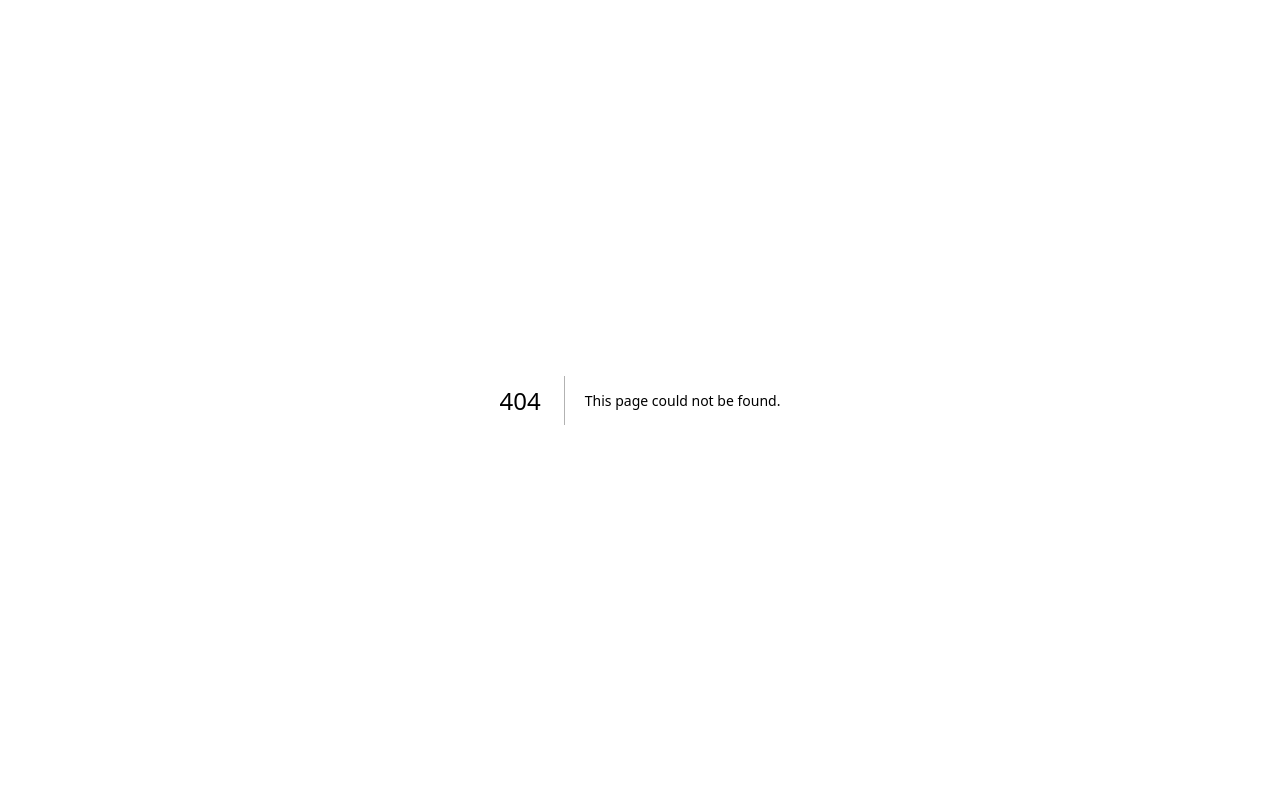
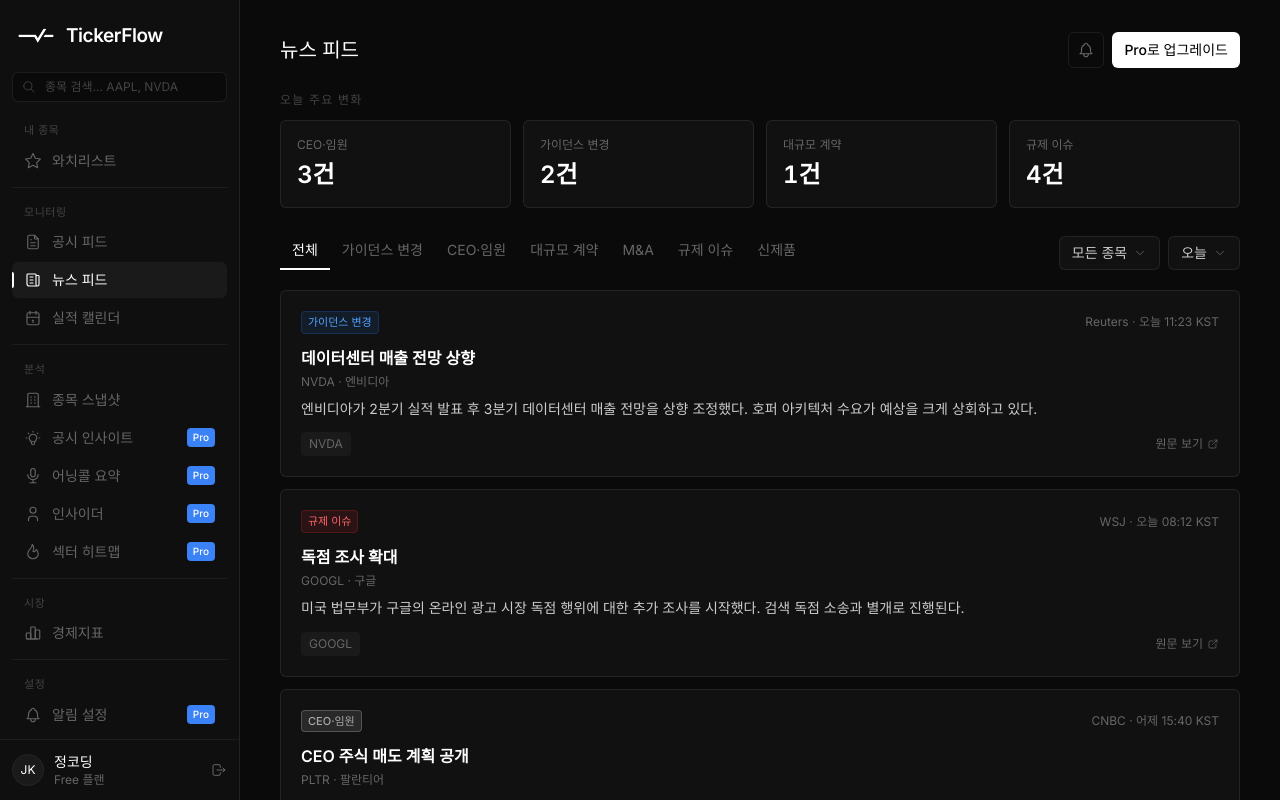
Before and after one commit to nudgefilm/ticker-flow, a Next.js app: page /news in a window 1280 px wide. Before the commit this address had no page. Shown: the top 800 px of the page. Built offline with nearby package versions, Linux system fonts and the light colour scheme.

Commit message:
feat: news feed page

```diff
--- /dev/null
+++ b/src/app/news/layout.tsx
@@ -0,0 +1,11 @@
+import type { ReactNode } from "react";
+import Sidebar from "@/components/dashboard/sidebar";
+
+export default function NewsLayout({ children }: { children: ReactNode }) {
+  return (
+    <div className="min-h-screen bg-[#0a0a0a]">
+      <Sidebar />
+      <main className="ml-60 min-h-screen px-10 py-8">{children}</main>
+    </div>
+  );
+}
--- /dev/null
+++ b/src/app/news/page.tsx
@@ -0,0 +1,115 @@
+import DashboardHeader from "@/components/dashboard/dashboard-header";
+import NewsTodaySummary from "@/components/dashboard/news-today-summary";
+import NewsFilterBar from "@/components/dashboard/news-filter-bar";
+import NewsFeedCard, { type NewsItem } from "@/components/dashboard/news-feed-card";
+import FeedPagination from "@/components/dashboard/feed-pagination";
+
+const NEWS: NewsItem[] = [
+  {
+    category: "가이던스 변경",
+    event: "데이터센터 매출 전망 상향",
+    company: "NVDA · 엔비디아",
+    source: "Reuters",
+    time: "오늘 11:23 KST",
+    summary:
+      "엔비디아가 2분기 실적 발표 후 3분기 데이터센터 매출 전망을 상향 조정했다. 호퍼 아키텍처 수요가 예상을 크게 상회하고 있다.",
+    tag: "NVDA",
+  },
+  {
+    category: "규제 이슈",
+    event: "독점 조사 확대",
+    company: "GOOGL · 구글",
+    source: "WSJ",
+    time: "오늘 08:12 KST",
+    summary:
+      "미국 법무부가 구글의 온라인 광고 시장 독점 행위에 대한 추가 조사를 시작했다. 검색 독점 소송과 별개로 진행된다.",
+    tag: "GOOGL",
+  },
+  {
+    category: "CEO·임원",
+    event: "CEO 주식 매도 계획 공개",
+    company: "PLTR · 팔란티어",
+    source: "CNBC",
+    time: "어제 15:40 KST",
+    summary:
+      "팔란티어의 알렉스 카프 CEO가 향후 12개월간 보유 주식의 일부를 단계적으로 매도할 계획을 밝혔다.",
+    tag: "PLTR",
+  },
+  {
+    category: "가이던스 변경",
+    event: "실적 전망 하향 조정",
+    company: "TSLA · 테슬라",
+    source: "Bloomberg",
+    time: "어제 13:20 KST",
+    summary:
+      "테슬라가 사이버트럭 생산 차질로 인해 연간 차량 인도 목표를 하향 조정했다. 중국 시장 점유율 하락도 영향을 미쳤다.",
+    tag: "TSLA",
+  },
+  {
+    category: "대규모 계약",
+    event: "대규모 클라우드 공급 계약 체결",
+    company: "MSFT · 마이크로소프트",
+    source: "FT",
+    time: "어제 09:05 KST",
+    summary:
+      "마이크로소프트가 미국 정부 기관과 대규모 클라우드 서비스 공급 계약을 체결했다. 계약 규모는 수십억 달러에 달하는 것으로 전해졌다.",
+    tag: "MSFT",
+  },
+  {
+    category: "CEO·임원",
+    event: "신규 CEO 선임",
+    company: "INTC · 인텔",
+    source: "Reuters",
+    time: "2일 전 22:30 KST",
+    summary:
+      "인텔이 새로운 CEO를 선임했다. 신임 CEO는 반도체 제조 경쟁력 회복과 파운드리 사업 확대를 최우선 과제로 밝혔다.",
+    tag: "INTC",
+  },
+  {
+    category: "신제품",
+    event: "신규 이미지 센서 탑재 발표",
+    company: "AAPL · 애플",
+    source: "TechCrunch",
+    time: "2일 전 18:45 KST",
+    summary:
+      "애플이 차기 iPhone에 소니의 최신 이미지 센서를 탑재할 계획인 것으로 알려졌다. 촬영 성능이 대폭 개선될 전망이다.",
+    tag: "AAPL",
+  },
+  {
+    category: "규제 이슈",
+    event: "반독점 합의금 부과",
+    company: "META · 메타",
+    source: "WSJ",
+    time: "3일 전 07:15 KST",
+    summary:
+      "유럽연합이 메타에 반독점법 위반으로 대규모 합의금을 부과했다. 플랫폼 간 데이터 공유 관행이 문제가 됐다.",
+    tag: "META",
+  },
+];
+
+export default function NewsPage() {
+  return (
+    <div className="flex h-full flex-col">
+      <DashboardHeader title="뉴스 피드" />
+      <div className="mt-6">
+        <NewsTodaySummary />
+      </div>
+      <div className="mt-6">
+        <NewsFilterBar />
+      </div>
+      <div className="mt-5 flex flex-col gap-3">
+        {NEWS.map((news, i) => (
+          <NewsFeedCard key={i} news={news} />
+        ))}
+      </div>
+      <div className="mt-6">
+        <FeedPagination lastPage={8} />
+      </div>
+      <footer className="mt-8 border-t border-white/[0.06] py-4 text-center text-xs text-[#444444]">
+        <p>본 서비스는 공개된 정보를 기반으로 기업 활동과 시장 흐름을 정리한 참고용 도구입니다.</p>
+        <p>특정 종목에 대한 투자 권유 또는 투자 자문을 제공하지 않습니다.</p>
+        <p>투자 판단과 결과에 대한 책임은 이용자 본인에게 있습니다.</p>
+      </footer>
+    </div>
+  );
+}
--- a/src/components/dashboard/feed-pagination.tsx
+++ b/src/components/dashboard/feed-pagination.tsx
@@ -3,26 +3,29 @@
 import { useState } from "react";
 import { cn } from "@/lib/utils";
 
-const PAGES = [1, 2, 3, "…", 12] as const;
-type Page = (typeof PAGES)[number];
+type Page = number | "…";
 
-export default function FeedPagination() {
+function buildPages(last: number): Page[] {
+  if (last <= 5) return Array.from({ length: last }, (_, i) => i + 1);
+  return [1, 2, 3, "…", last];
+}
+
+export default function FeedPagination({ lastPage = 12 }: { lastPage?: number }) {
   const [current, setCurrent] = useState(1);
+  const pages = buildPages(lastPage);
 
   return (
     <div className="flex items-center justify-center gap-1">
-      {/* 이전 */}
       <button
         type="button"
-        onClick={() => setCurrent((p) => Math.max(1, Number(p) - 1))}
+        onClick={() => setCurrent((p) => Math.max(1, p - 1))}
         disabled={current === 1}
         className="rounded-[6px] px-3 py-1.5 text-sm text-[#666666] transition-colors hover:bg-[#1a1a1a] hover:text-[#cccccc] disabled:pointer-events-none disabled:opacity-30"
       >
         이전
       </button>
 
-      {/* 페이지 번호 */}
-      {PAGES.map((page, i) =>
+      {pages.map((page, i) =>
         page === "…" ? (
           <span key={`ellipsis-${i}`} className="px-2 text-sm text-[#444444]">
             …
@@ -44,11 +47,10 @@ export default function FeedPagination() {
         )
       )}
 
-      {/* 다음 */}
       <button
         type="button"
-        onClick={() => setCurrent((p) => Math.min(12, Number(p) + 1))}
-        disabled={current === 12}
+        onClick={() => setCurrent((p) => Math.min(lastPage, p + 1))}
+        disabled={current === lastPage}
         className="rounded-[6px] px-3 py-1.5 text-sm text-[#666666] transition-colors hover:bg-[#1a1a1a] hover:text-[#cccccc] disabled:pointer-events-none disabled:opacity-30"
       >
         다음
--- /dev/null
+++ b/src/components/dashboard/news-feed-card.tsx
@@ -0,0 +1,77 @@
+import { IconExternalLink } from "@tabler/icons-react";
+import { cn } from "@/lib/utils";
+
+export type NewsCategory =
+  | "가이던스 변경"
+  | "CEO·임원"
+  | "대규모 계약"
+  | "M&A"
+  | "규제 이슈"
+  | "신제품";
+
+const CATEGORY_STYLES: Record<NewsCategory, string> = {
+  "가이던스 변경": "bg-blue-500/10 text-blue-400 border-blue-500/20",
+  "CEO·임원": "bg-white/10 text-white/60 border-white/20",
+  "대규모 계약": "bg-green-500/10 text-green-400 border-green-500/20",
+  "M&A": "bg-amber-500/10 text-amber-400 border-amber-500/20",
+  "규제 이슈": "bg-red-500/10 text-red-400 border-red-500/20",
+  신제품: "bg-teal-500/10 text-teal-400 border-teal-500/20",
+};
+
+export interface NewsItem {
+  category: NewsCategory;
+  event: string;
+  company: string;
+  source: string;
+  time: string;
+  summary: string;
+  tag: string;
+}
+
+export default function NewsFeedCard({ news }: { news: NewsItem }) {
+  const { category, event, company, source, time, summary, tag } = news;
+
+  return (
+    <article className="rounded-[6px] border border-white/[0.08] bg-[#111111] p-5">
+      {/* Row 1: 카테고리 배지 + 출처·시각 */}
+      <div className="flex items-center justify-between gap-2">
+        <span
+          className={cn(
+            "inline-flex items-center rounded-[4px] border px-1.5 py-0.5 text-[11px] font-medium",
+            CATEGORY_STYLES[category]
+          )}
+        >
+          {category}
+        </span>
+        <span className="shrink-0 text-xs text-[#666666]">
+          {source} · {time}
+        </span>
+      </div>
+
+      {/* Row 2: 이벤트 제목 */}
+      <p className="mt-3 text-base font-semibold text-white">{event}</p>
+
+      {/* Row 3: 회사명 */}
+      <p className="mt-1 text-xs text-[#666666]">{company}</p>
+
+      {/* Row 4: 요약 */}
+      <p className="mt-2 line-clamp-2 text-sm leading-relaxed text-[#cccccc]">
+        {summary}
+      </p>
+
+      {/* Row 5: 태그 + 원문 보기 */}
+      <div className="mt-3 flex items-center justify-between">
+        <span className="rounded-[4px] bg-[#1a1a1a] px-2 py-1 text-xs text-[#666666]">
+          {tag}
+        </span>
+        <a
+          href="#"
+          className="flex items-center gap-1 text-xs text-[#666666] transition-colors hover:text-[#cccccc]"
+        >
+          원문 보기
+          <IconExternalLink size={12} stroke={1.5} />
+        </a>
+      </div>
+    </article>
+  );
+}
--- /dev/null
+++ b/src/components/dashboard/news-filter-bar.tsx
@@ -0,0 +1,51 @@
+"use client";
+
+import { useState } from "react";
+import { IconChevronDown } from "@tabler/icons-react";
+import { cn } from "@/lib/utils";
+
+const TABS = ["전체", "가이던스 변경", "CEO·임원", "대규모 계약", "M&A", "규제 이슈", "신제품"] as const;
+type Tab = (typeof TABS)[number];
+
+export default function NewsFilterBar() {
+  const [activeTab, setActiveTab] = useState<Tab>("전체");
+
+  return (
+    <div className="flex flex-col gap-3 sm:flex-row sm:items-end sm:justify-between">
+      <div className="flex flex-wrap gap-0">
+        {TABS.map((tab) => (
+          <button
+            key={tab}
+            type="button"
+            onClick={() => setActiveTab(tab)}
+            className={cn(
+              "border-b-2 px-3 py-2 text-sm transition-colors",
+              activeTab === tab
+                ? "border-white text-white"
+                : "border-transparent text-[#666666] hover:text-[#cccccc]"
+            )}
+          >
+            {tab}
+          </button>
+        ))}
+      </div>
+
+      <div className="flex items-center gap-2">
+        <button
+          type="button"
+          className="flex items-center gap-1.5 rounded-[6px] border border-white/[0.08] bg-[#111111] px-3 py-1.5 text-sm text-[#cccccc] transition-colors hover:bg-[#1a1a1a]"
+        >
+          모든 종목
+          <IconChevronDown size={14} stroke={1.5} className="text-[#666666]" />
+        </button>
+        <button
+          type="button"
+          className="flex items-center gap-1.5 rounded-[6px] border border-white/[0.08] bg-[#111111] px-3 py-1.5 text-sm text-[#cccccc] transition-colors hover:bg-[#1a1a1a]"
+        >
+          오늘
+          <IconChevronDown size={14} stroke={1.5} className="text-[#666666]" />
+        </button>
+      </div>
+    </div>
+  );
+}
--- /dev/null
+++ b/src/components/dashboard/news-today-summary.tsx
@@ -0,0 +1,29 @@
+const STATS = [
+  { label: "CEO·임원", count: "3건" },
+  { label: "가이던스 변경", count: "2건" },
+  { label: "대규모 계약", count: "1건" },
+  { label: "규제 이슈", count: "4건" },
+];
+
+export default function NewsTodaySummary() {
+  return (
+    <div>
+      <p className="mb-3 text-xs uppercase tracking-widest text-[#444444]">
+        오늘 주요 변화
+      </p>
+      <div className="grid grid-cols-2 gap-3 sm:grid-cols-4">
+        {STATS.map((stat) => (
+          <div
+            key={stat.label}
+            className="rounded-[6px] border border-white/[0.08] bg-[#111111] px-4 py-4"
+          >
+            <p className="text-xs text-[#666666]">{stat.label}</p>
+            <p className="mt-1.5 text-2xl font-semibold tabular-nums text-white">
+              {stat.count}
+            </p>
+          </div>
+        ))}
+      </div>
+    </div>
+  );
+}
```
